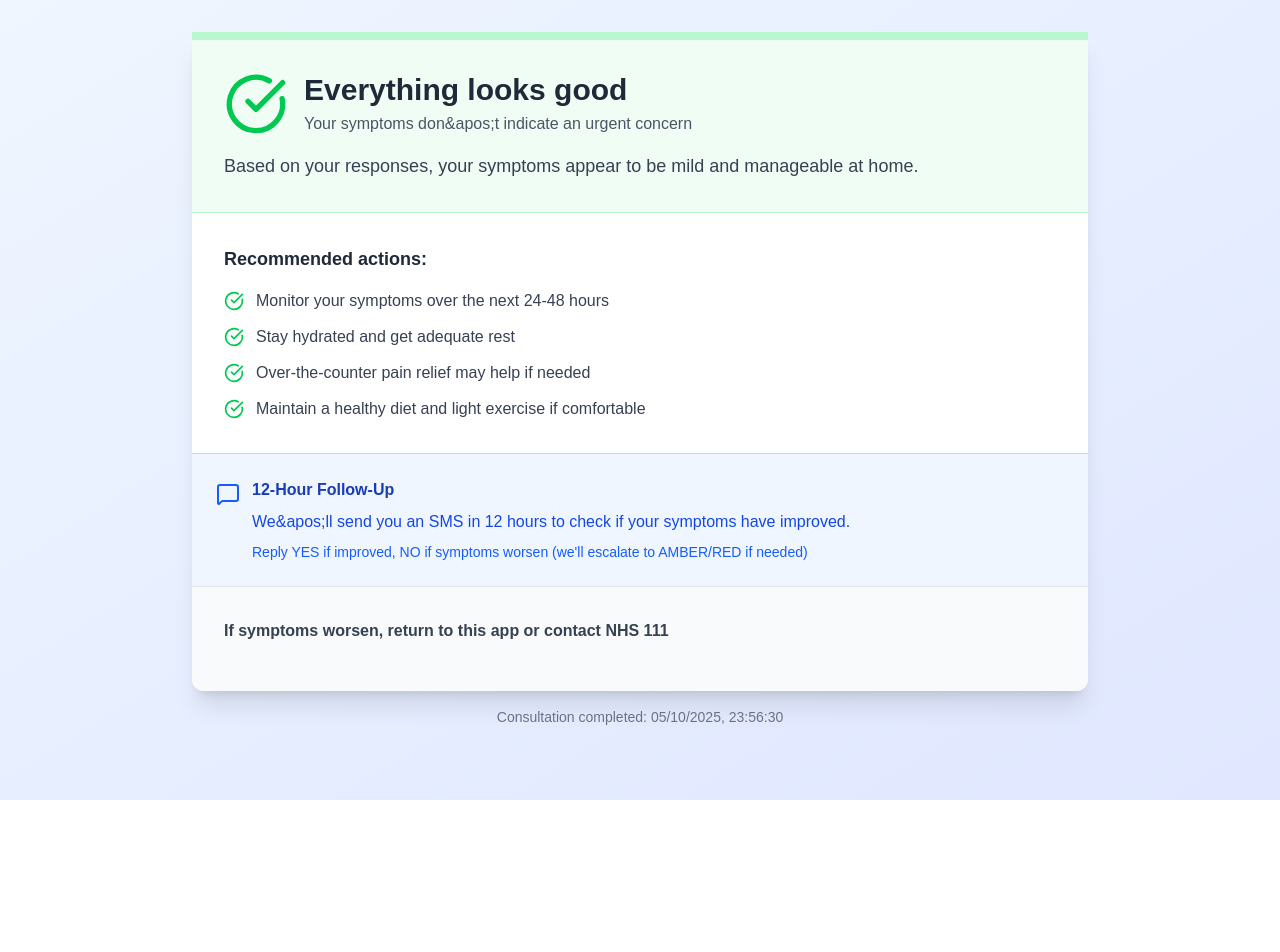
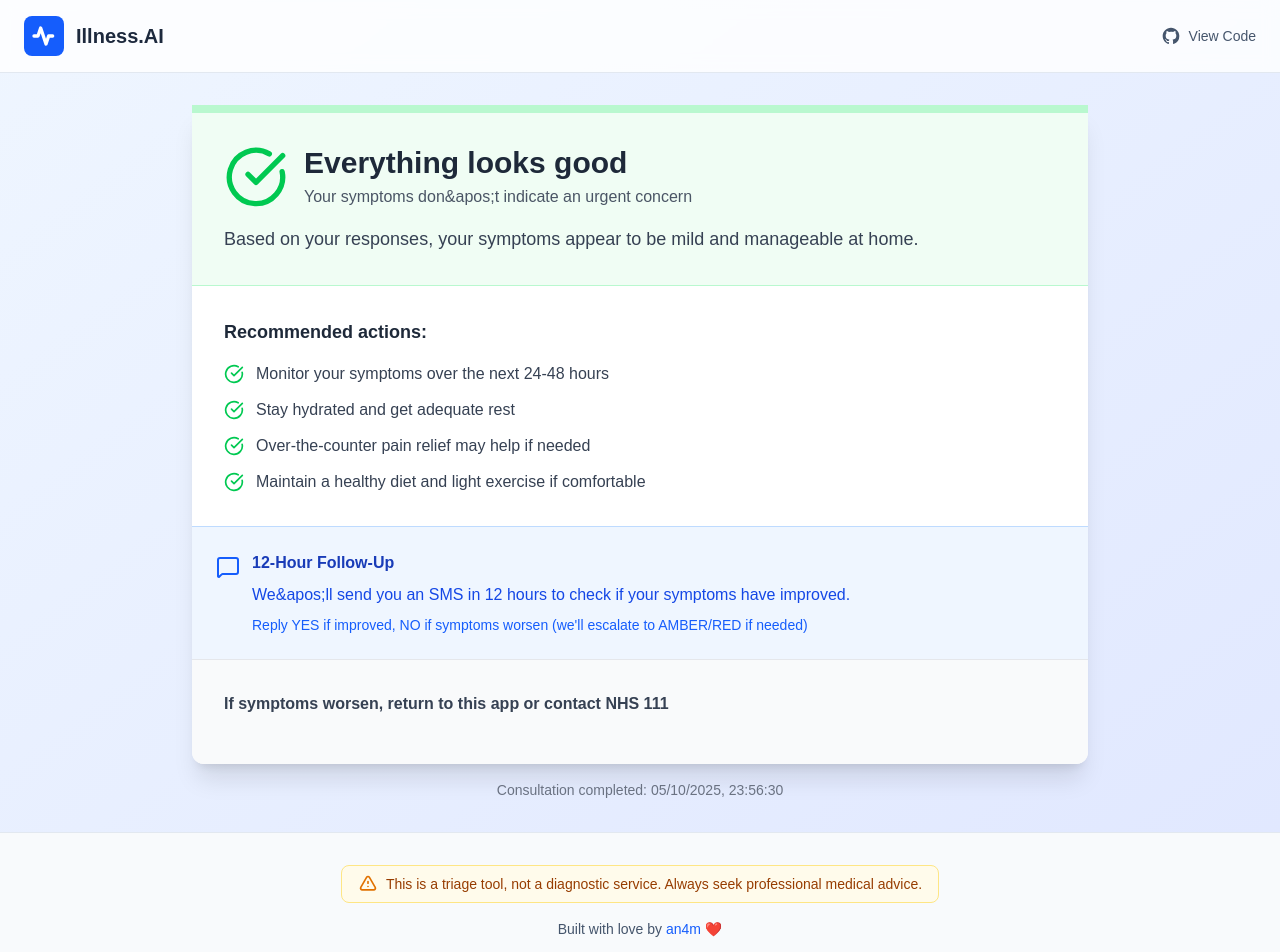
Before and after one commit to an4m/illness-ai, a Next.js app: page /results in a window 1280 px wide. Shown: the top 952 px of the page. Before the commit the page ends 800 px from the top, so only its background shows below. Built offline with nearby package versions, Linux system fonts and the light colour scheme.

Commit message:
Add Header and Footer components to enhance page layout

```diff
--- a/src/app/questions/[slug]/page.tsx
+++ b/src/app/questions/[slug]/page.tsx
@@ -9,6 +9,8 @@
 import { Progress } from '@/components/ui/progress';
 import { RadioGroup, RadioGroupItem } from '@/components/ui/radio-group';
 import { Label } from '@/components/ui/label';
+import Header from '@/components/Header';
+import Footer from '@/components/Footer';
 
 interface PageProps {
   params: Promise<{ slug: string }>;
@@ -187,7 +189,10 @@
   };
 
   return (
-    <div className='min-h-screen bg-gray-50 py-8 px-4'>
+    <div className='min-h-screen bg-gray-50 flex flex-col'>
+      <Header />
+
+      <div className='flex-1 py-8 px-4'>
         <div className='max-w-3xl mx-auto'>
           {/* Progress bar */}
           <div className='mb-8'>
@@ -234,5 +239,8 @@
           </div>
         </div>
       </div>
+
+      <Footer />
+    </div>
   );
 }
--- a/src/app/results/page.tsx
+++ b/src/app/results/page.tsx
@@ -4,6 +4,8 @@
 import { useRouter } from 'next/navigation';
 import { CheckCircle, AlertTriangle, AlertCircle, Phone, Calendar, MessageSquare, Copy, Check } from 'lucide-react';
 import type { RAGStatus, RAGResults } from '@/types/rag';
+import Header from '@/components/Header';
+import Footer from '@/components/Footer';
 
 export default function ResultsPage() {
   const router = useRouter();
@@ -127,7 +129,10 @@
   const Icon = current.icon;
 
   return (
-    <div className='min-h-screen bg-gradient-to-br from-blue-50 to-indigo-100 p-8'>
+    <div className='min-h-screen bg-gradient-to-br from-blue-50 to-indigo-100 flex flex-col'>
+      <Header />
+
+      <div className='flex-1 p-8'>
         <div className='max-w-4xl mx-auto'>
           {/* Result Card */}
           <div className={`bg-white rounded-b-xl shadow-xl overflow-hidden border-t-8 ${current.borderColor}`}>
@@ -266,5 +271,8 @@
           <div className='mt-4 text-center text-sm text-gray-500'>Consultation completed: {new Date().toLocaleString('en-GB')}</div>
         </div>
       </div>
+
+      <Footer />
+    </div>
   );
 }
--- /dev/null
+++ b/src/components/Footer.tsx
@@ -0,0 +1,27 @@
+export default function Footer() {
+  return (
+    <footer className="w-full px-6 py-8 border-t border-slate-200 bg-slate-50">
+      <div className="max-w-7xl mx-auto text-center">
+        <div className="inline-flex items-center gap-2 mb-4 px-4 py-2 bg-amber-50 border border-amber-200 rounded-lg">
+          <svg className="w-5 h-5 text-amber-600" fill="none" viewBox="0 0 24 24" stroke="currentColor">
+            <path strokeLinecap="round" strokeLinejoin="round" strokeWidth={2} d="M12 9v2m0 4h.01m-6.938 4h13.856c1.54 0 2.502-1.667 1.732-3L13.732 4c-.77-1.333-2.694-1.333-3.464 0L3.34 16c-.77 1.333.192 3 1.732 3z" />
+          </svg>
+          <p className="text-sm font-medium text-amber-800">
+            This is a triage tool, not a diagnostic service. Always seek professional medical advice.
+          </p>
+        </div>
+        <p className="text-sm text-slate-600">
+          Built with love by{" "}
+          <a
+            href="https://github.com/an4m"
+            target="_blank"
+            rel="noopener noreferrer"
+            className="font-medium text-blue-600 hover:text-blue-700 transition-colors"
+          >
+            an4m ❤️
+          </a>
+        </p>
+      </div>
+    </footer>
+  );
+}
--- /dev/null
+++ b/src/components/Header.tsx
@@ -0,0 +1,29 @@
+import Link from 'next/link';
+
+export default function Header() {
+  return (
+    <header className="w-full px-6 py-4 bg-white/80 backdrop-blur-sm border-b border-slate-200 sticky top-0 z-10">
+      <div className="max-w-7xl mx-auto flex justify-between items-center">
+        <Link href="/" className="flex items-center gap-3 cursor-pointer hover:opacity-80 transition-opacity">
+          <div className="w-10 h-10 bg-blue-600 rounded-lg flex items-center justify-center">
+            <svg className="w-8 h-8 text-white" fill="none" viewBox="0 0 24 24" stroke="currentColor" strokeWidth={2.5}>
+              <path strokeLinecap="round" strokeLinejoin="round" d="M4.5 12h3l2-6 4 12 2-6h3"/>
+            </svg>
+          </div>
+          <h2 className="text-xl font-bold text-slate-800">Illness.AI</h2>
+        </Link>
+        <a
+          href="https://github.com/an4m/illness-ai"
+          target="_blank"
+          rel="noopener noreferrer"
+          className="text-sm text-slate-600 hover:text-slate-900 transition-colors flex items-center gap-2"
+        >
+          <svg className="w-5 h-5" fill="currentColor" viewBox="0 0 24 24">
+            <path fillRule="evenodd" d="M12 2C6.477 2 2 6.484 2 12.017c0 4.425 2.865 8.18 6.839 9.504.5.092.682-.217.682-.483 0-.237-.008-.868-.013-1.703-2.782.605-3.369-1.343-3.369-1.343-.454-1.158-1.11-1.466-1.11-1.466-.908-.62.069-.608.069-.608 1.003.07 1.531 1.032 1.531 1.032.892 1.53 2.341 1.088 2.91.832.092-.647.35-1.088.636-1.338-2.22-.253-4.555-1.113-4.555-4.951 0-1.093.39-1.988 1.029-2.688-.103-.253-.446-1.272.098-2.65 0 0 .84-.27 2.75 1.026A9.564 9.564 0 0112 6.844c.85.004 1.705.115 2.504.337 1.909-1.296 2.747-1.027 2.747-1.027.546 1.379.202 2.398.1 2.651.64.7 1.028 1.595 1.028 2.688 0 3.848-2.339 4.695-4.566 4.943.359.309.678.92.678 1.855 0 1.338-.012 2.419-.012 2.747 0 .268.18.58.688.482A10.019 10.019 0 0022 12.017C22 6.484 17.522 2 12 2z" clipRule="evenodd" />
+          </svg>
+          <span className="hidden sm:inline">View Code</span>
+        </a>
+      </div>
+    </header>
+  );
+}
```
Lines whose indentation alone changed are shown as unchanged.
